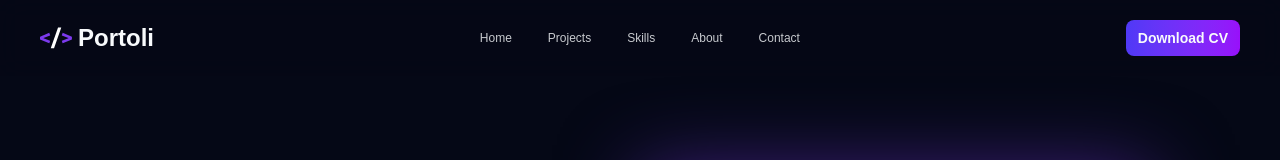
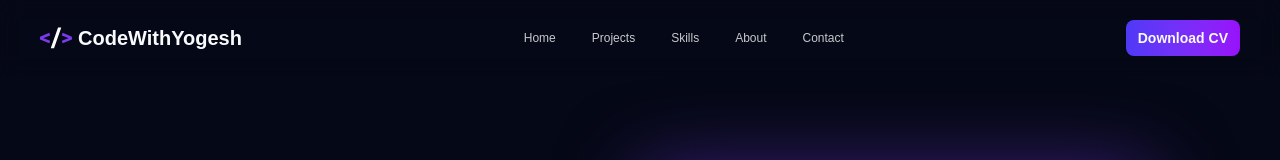
Before and after one commit to yogeshsingh-1/Portfolio-MERN-, a React (Vite) app: page / in a window 1280 px wide. Shown: the top 160 px of the page. Built offline with nearby package versions, Linux system fonts and the light colour scheme; some icons are missing; a web font is replaced by a local one.

Commit message:
ui update

```diff
--- a/src/components/Navbar.jsx
+++ b/src/components/Navbar.jsx
@@ -31,17 +31,18 @@ const Navbar = () => {
     py-5
     flex flex-col
     px-10
-    backdrop-blur-md z-50 bg-[#050816]/80
+    backdrop-blur-md z-50
     duration-300
     transaction ease-in-out
     "
-      onMouseLeave={() => setOpen(!open)}
+      onMouseLeave={() => setOpen(false)}
     >
+      {/* bg-[#050816]/80 */}
       <div className="w-full flex justify-between items-center">
         <div className=" cursor-pointer font-semibold flex gap-1.5 items-center">
           <span ref={icon}>{Icon.HTMX}</span>
-          <a href="#home" className="text-2xl">
-            Portoli
+          <a href="#home" className="text-xl">
+            CodeWithYogesh
           </a>
         </div>
 
--- a/src/pages/Contact.jsx
+++ b/src/pages/Contact.jsx
@@ -45,7 +45,10 @@ const Contact = () => {
     ],
   };
   return (
-    <div id="contact" className="min-h-screen pt-18 max-w-[80%] w-full mx-auto ">
+    <div
+      id="contact"
+      className="min-h-screen pt-18 max-w-[80%] w-full mx-auto "
+    >
       <h1 className="text-[1.375rem] font-semibold  text-center tracking-wide ">
         Contact Me
       </h1>
@@ -54,14 +57,14 @@ const Contact = () => {
         <div className="flex-1 px-8 pt-10 space-y-4 ">
           <h2 className="text-lg font-semibold">Lets work together!</h2>
           <div className="text-sm font-thiner opacity-60">
-            Hava a project in mind or want to discuss an opportunity? Feel free
+            Have a project in mind or want to discuss an opportunity? Feel free
             to react out.
           </div>
           <div className="space-y-4">
             {/* item */}
             {Object.keys(userDetails).map((userDetail, index) => (
               <div className="flex space-x-3" key={index}>
-                <div className="size-9 shadow-md text-center rounded-md bg-gradient-to-r from-indigo-600/10 to-purple-600/10">
+                <div className="size-9 shadow-md text-center rounded-md bg-linear-to-r from-indigo-600/10 to-purple-600/10">
                   <i className={`${userDetails[userDetail][1]} text-2xl`}></i>
                 </div>
                 <div className="flex flex-col font-semibold">
@@ -114,7 +117,7 @@ const Contact = () => {
             <div className="">
               <button
                 type="submit"
-                className="bg-gradient-to-r from-indigo-600 to-purple-600 py-2.5 rounded-lg text-md font-semibold w-full "
+                className="bg-linear-to-r from-indigo-600 to-purple-600 py-2.5 rounded-lg text-md font-semibold w-full "
               >
                 Send Message
               </button>
```
